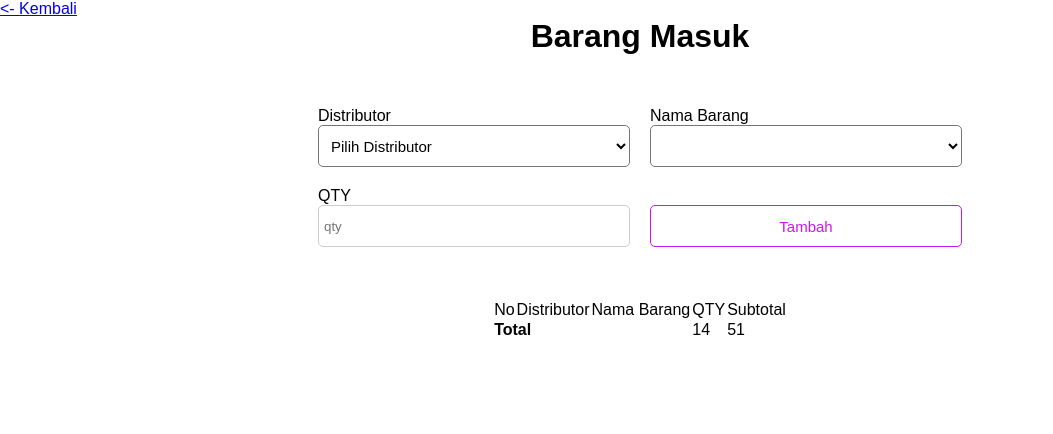
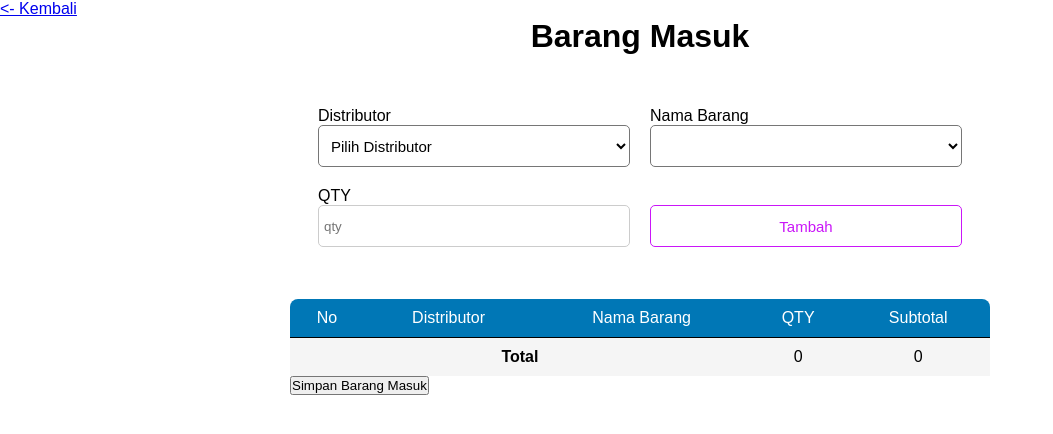
Before and after one commit to trigusf/persediaan-barang, a PHP site: page /app/views/tambah/tambahBarangMasuk.php in a window 1280 px wide. Shown: the top 434 px of the page, without its empty margins (0-1053 px from the left). Run offline with PHP 8.4, Linux system fonts and the light colour scheme; data comes from the database, SQL or seed files in the repository; lists and menus that the app fills with data are empty; some libraries are stand-ins or nearby versions.

Commit message:
update barang masuk

```diff
--- a/app/views/tambah/tambahBarangMasuk.php
+++ b/app/views/tambah/tambahBarangMasuk.php
@@ -9,17 +9,17 @@ include '../../database/database.php';
 <head>
     <meta charset="UTF-8">
     <meta name="viewport" content="width=device-width, initial-scale=1.0">
-        <link rel="stylesheet" href="../../../assets/css/style.css?">
+        <link rel="stylesheet" href="../../../assets/css/style.css">
     <link rel="stylesheet" href="https://cdnjs.cloudflare.com/ajax/libs/font-awesome/7.0.1/css/all.min.css" integrity="sha512-2SwdPD6INVrV/lHTZbO2nodKhrnDdJK9/kg2XD1r9uGqPo1cUbujc+IYdlYdEErWNu69gVcYgdxlmVmzTWnetw==" crossorigin="anonymous" referrerpolicy="no-referrer" />
     <title>Tambah Barang</title>
 </head>
 <body>
     <div class="tambahdata">
-        <div class="back"><a href="#"><- Kembali</a></div>
+        <div class="back"><a href="../barangMasuk.php"><- Kembali</a></div>
 
         <div class="isitambahdata">
             <h1>Barang Masuk</h1>
-            <div class="dataMasuk">
+            <div class="datamasuk">
                 <form action="#" method="post" class="formAdd">
                 <input type="hidden" name="action" value="addBarangMasuk">
                 <div class="input">
@@ -59,10 +59,11 @@ include '../../database/database.php';
                 </div>
 
 
-                </form>
-            </div>
+                </div>
+            </form>
 
-            <div class="tableMasuk">
+
+            <div class="tablemasuk">
                 <table>
                     <thead>
                         <tr>
@@ -76,12 +77,16 @@ include '../../database/database.php';
                     <tbody id="tableBarang">
 
                     </tbody>
-                    <tr>
+                    <tr class="tablefooter">
                         <td colspan="3"><b>Total</b></td>
-                        <td id="totalQTY">14</td>
-                        <td id="totalHarga">51</td>
+                        <td id="totalQTY">0</td>
+                        <td id="totalHarga">0</td>
                     </tr>
                 </table>
+
+                <div class="input">
+                    <input type="button" onclick="simpanBarangMasuk()" value="Simpan Barang Masuk">
+                </div>
             </div>
         </div>
     </div>
--- a/app/views/tambah/tambahDistributor.php
+++ b/app/views/tambah/tambahDistributor.php
@@ -3,7 +3,7 @@
 <head>
     <meta charset="UTF-8">
     <meta name="viewport" content="width=device-width, initial-scale=1.0">
-        <link rel="stylesheet" href="../../../assets/css/style.css?">
+        <link rel="stylesheet" href="../../../assets/css/style.css">
     <link rel="stylesheet" href="https://cdnjs.cloudflare.com/ajax/libs/font-awesome/7.0.1/css/all.min.css" integrity="sha512-2SwdPD6INVrV/lHTZbO2nodKhrnDdJK9/kg2XD1r9uGqPo1cUbujc+IYdlYdEErWNu69gVcYgdxlmVmzTWnetw==" crossorigin="anonymous" referrerpolicy="no-referrer" />
     <title>Tambah Distributor</title>
 </head>
--- a/assets/css/style.css
+++ b/assets/css/style.css
@@ -350,6 +350,7 @@ main{
     align-items: center;
     justify-content: center;
     gap: 2em;
+
 }
 
 .tambahdata .isitambahdata .formAdd{
@@ -413,6 +414,42 @@ main{
 
 }
 
+/* barang masuk/keluar */
+
+.tambahdata .isitambahdata .tablemasuk table{
+    width: 700px;
+    border-collapse: collapse;
+    text-align: center;
+}
+.tambahdata .isitambahdata .tablemasuk table thead tr td{
+    background-color: #0077B6;
+    color: white;
+    padding: 10px;
+}
+
+.tambahdata .isitambahdata .tablemasuk table thead tr td:first-child{
+    border-top-left-radius: 8px;
+}
+.tambahdata .isitambahdata .tablemasuk table thead tr td:last-child{
+    border-top-right-radius: 8px;
+}
+
+.tambahdata .isitambahdata .tablemasuk table tbody tr td{
+    padding: 10px;
+}
+
+.tambahdata .isitambahdata .tablemasuk table tbody tr:nth-child(odd){
+    background-color: #f5f5f5;
+}
+
+.tambahdata .isitambahdata .tablemasuk table .tablefooter td{
+    font-weight: 500;
+    border-top: black 1px solid;
+}
+
+
+/* end of barang masuk/keluar */
+
 
 
 
--- a/assets/js/script.js
+++ b/assets/js/script.js
@@ -14,10 +14,18 @@ function toggleClose() {
 let barangMasuk = [];
 
 function tambahBarang() {
-    let idDistributor = document.getElementById('distributor').value;
-    let idBarang = document.getElementById('barang').value;
+    let distributorSelect = document.getElementById('distributor');
+    let barangSelect = document.getElementById('barang');
+
+    let idDistributor = distributorSelect.value;
+    let namaDistiributor = distributorSelect.options[distributorSelect.selectedIndex].text;
+
+    let idBarang = barangSelect.value;
+    let namaBarang = barangSelect.options[barangSelect.selectedIndex].text;
+
     let harga = document.getElementById('harga').value;
     let qty = document.getElementById('qty').value;
+
     if(!idDistributor || !idBarang || !harga || !qty) {
         alert('Lengkapi semua data!');
         return;
@@ -25,7 +33,9 @@ function tambahBarang() {
     const total = harga * qty;
     barangMasuk.push({
         idDistributor,
+        namaDistiributor,
         idBarang,
+        namaBarang,
         harga,
         qty,
         total
@@ -40,11 +50,11 @@ function renderTable() {
     let tbody = document.getElementById('tableBarang');
     tbody.innerHTML = '';
     barangMasuk.forEach((item, index) => {
-        tbody.innerHTML = `
+        tbody.innerHTML += `
         <tr>
             <td>${index + 1}</td>
-            <td>${item.idDistributor}</td>
-            <td>${item.idBarang}</td>
+            <td>${item.namaDistiributor}</td>
+            <td>${item.namaBarang}</td>
             <td>${item.qty}</td>
             <td>${item.total}</td>
         </tr>
@@ -62,3 +72,33 @@ function hitungTotal() {
     document.getElementById('totalQTY').innerText = totalQTY;
     document.getElementById('totalHarga').innerText = totalHarga;
 }
+
+function simpanBarangMasuk() {
+    if(barangMasuk.length === 0) {
+        alert('Tidak ada data barang masuk!');
+        return;
+    }
+
+    fetch('simpanBarangMasuk.php', {
+        method: 'POST',
+        headers: {
+            'Content-Type': 'application/json'
+        },
+        body: JSON.stringify(barangMasuk)
+    })
+    .then(response => response.json())
+    .then(data => {
+        if(data.success) {
+            alert('Data barang masuk berhasil disimpan!');
+            barangMasuk = [];
+            renderTable();
+            hitungTotal();
+        } else {
+            alert('Gagal menyimpan data barang masuk!');
+        }
+    })
+    .catch(error => {
+        console.error('Error:', error);
+        alert('Terjadi kesalahan saat menyimpan data barang masuk!');
+    });
+}
```
Also changed, not shown: app/views/simpan/simpanBarangMasuk.php (added, +38 -0 lines).
